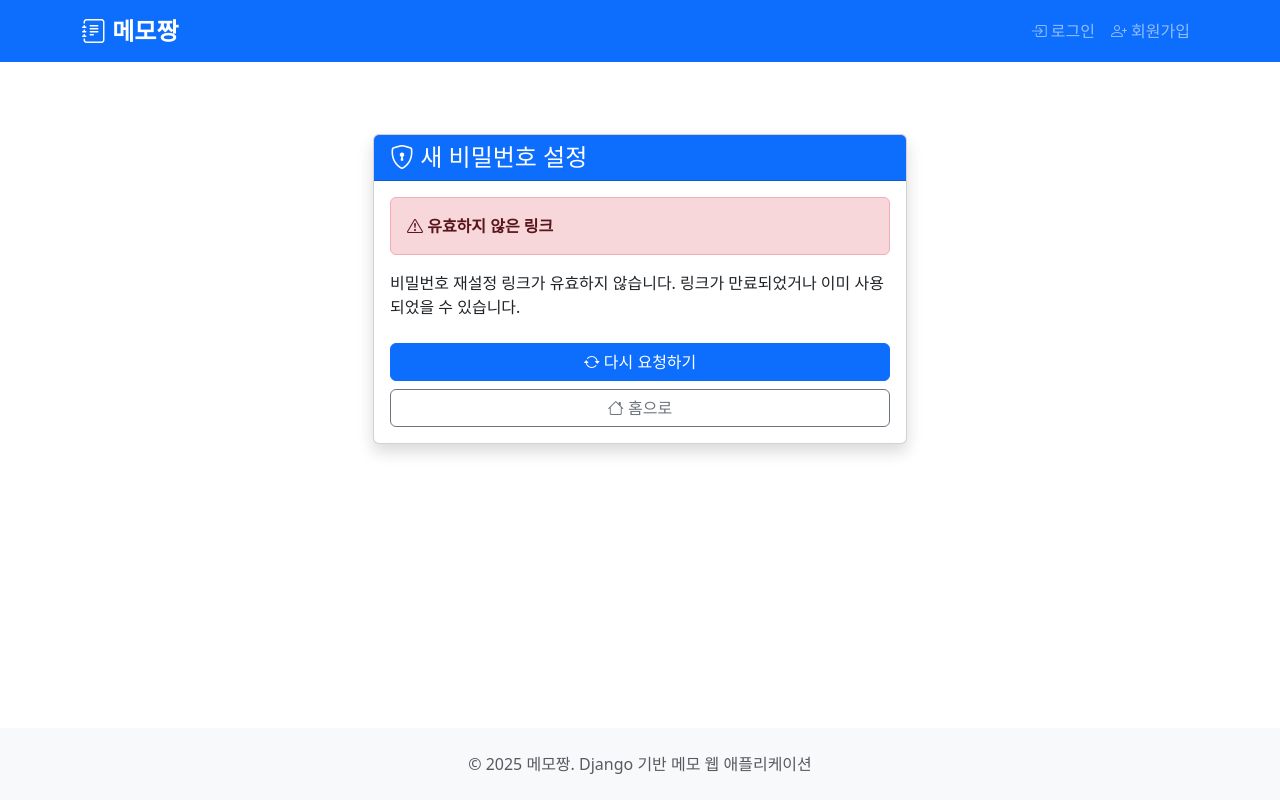
After one commit to Seungchul-Kang/kwinfe-test, a Django app: page /users/password-reset-confirm/1/1/ in a window 1280 px wide. The commit adds this page. Run offline with Django 5.2, Linux system fonts and the light colour scheme; some libraries are stand-ins or nearby versions.

Commit message:
feat: 비밀번호 재설정 기능 추가 - 이메일을 통한 비밀번호 재설정 흐름 구현

```diff
--- a/apps/users/urls.py
+++ b/apps/users/urls.py
@@ -7,4 +7,10 @@ urlpatterns = [
     path('register/', views.UserRegisterView.as_view(), name='register'),
     path('login/', views.UserLoginView.as_view(), name='login'),
     path('logout/', views.UserLogoutView.as_view(), name='logout'),
+
+    # 비밀번호 재설정
+    path('password-reset/', views.UserPasswordResetView.as_view(), name='password_reset'),
+    path('password-reset/done/', views.UserPasswordResetDoneView.as_view(), name='password_reset_done'),
+    path('password-reset-confirm/<uidb64>/<token>/', views.UserPasswordResetConfirmView.as_view(), name='password_reset_confirm'),
+    path('password-reset-complete/', views.UserPasswordResetCompleteView.as_view(), name='password_reset_complete'),
 ]
--- a/apps/users/views.py
+++ b/apps/users/views.py
@@ -1,6 +1,12 @@
 from django.shortcuts import render, redirect
 from django.contrib.auth import login, logout, authenticate
-from django.contrib.auth.views import LoginView
+from django.contrib.auth.views import (
+    LoginView,
+    PasswordResetView,
+    PasswordResetDoneView,
+    PasswordResetConfirmView,
+    PasswordResetCompleteView
+)
 from django.contrib import messages
 from django.urls import reverse_lazy
 from django.views.generic import CreateView
@@ -53,3 +59,35 @@ class UserLogoutView(View):
         else:
             messages.info(request, '이미 로그아웃되어 있습니다.')
         return redirect('home')
+
+
+class UserPasswordResetView(PasswordResetView):
+    """비밀번호 재설정 요청 뷰"""
+    template_name = 'users/password_reset_form.html'
+    email_template_name = 'users/password_reset_email.html'
+    subject_template_name = 'users/password_reset_subject.txt'
+    success_url = reverse_lazy('users:password_reset_done')
+
+    def form_valid(self, form):
+        messages.success(self.request, '비밀번호 재설정 링크가 이메일로 전송되었습니다.')
+        return super().form_valid(form)
+
+
+class UserPasswordResetDoneView(PasswordResetDoneView):
+    """비밀번호 재설정 이메일 전송 완료 뷰"""
+    template_name = 'users/password_reset_done.html'
+
+
+class UserPasswordResetConfirmView(PasswordResetConfirmView):
+    """비밀번호 재설정 확인 뷰"""
+    template_name = 'users/password_reset_confirm.html'
+    success_url = reverse_lazy('users:password_reset_complete')
+
+    def form_valid(self, form):
+        messages.success(self.request, '비밀번호가 성공적으로 변경되었습니다!')
+        return super().form_valid(form)
+
+
+class UserPasswordResetCompleteView(PasswordResetCompleteView):
+    """비밀번호 재설정 완료 뷰"""
+    template_name = 'users/password_reset_complete.html'
--- /dev/null
+++ b/templates/users/password_reset_confirm.html
@@ -0,0 +1,57 @@
+{% extends 'base.html' %}
+{% load crispy_forms_tags %}
+
+{% block title %}새 비밀번호 입력 - 메모짱{% endblock %}
+
+{% block content %}
+<div class="container mt-5">
+    <div class="row justify-content-center">
+        <div class="col-md-6">
+            <div class="card shadow">
+                <div class="card-header bg-primary text-white">
+                    <h4 class="mb-0">
+                        <i class="bi bi-shield-lock"></i> 새 비밀번호 설정
+                    </h4>
+                </div>
+                <div class="card-body">
+                    {% if validlink %}
+                        <p class="text-muted mb-4">
+                            새로운 비밀번호를 입력해주세요.
+                        </p>
+
+                        <form method="post">
+                            {% csrf_token %}
+                            {{ form|crispy }}
+
+                            <div class="d-grid gap-2 mt-3">
+                                <button type="submit" class="btn btn-primary btn-lg">
+                                    <i class="bi bi-check-circle"></i> 비밀번호 변경
+                                </button>
+                            </div>
+                        </form>
+                    {% else %}
+                        <div class="alert alert-danger">
+                            <i class="bi bi-exclamation-triangle"></i>
+                            <strong>유효하지 않은 링크</strong>
+                        </div>
+
+                        <p class="mb-4">
+                            비밀번호 재설정 링크가 유효하지 않습니다.
+                            링크가 만료되었거나 이미 사용되었을 수 있습니다.
+                        </p>
+
+                        <div class="d-grid gap-2">
+                            <a href="{% url 'users:password_reset' %}" class="btn btn-primary">
+                                <i class="bi bi-arrow-repeat"></i> 다시 요청하기
+                            </a>
+                            <a href="{% url 'home' %}" class="btn btn-outline-secondary">
+                                <i class="bi bi-house"></i> 홈으로
+                            </a>
+                        </div>
+                    {% endif %}
+                </div>
+            </div>
+        </div>
+    </div>
+</div>
+{% endblock %}
--- /dev/null
+++ b/templates/users/password_reset_subject.txt
@@ -0,0 +1 @@
+비밀번호 재설정 요청
```
Also changed, not shown: memojjang/settings.py (+11 -0 lines), templates/users/login.html (+7 -0 lines), templates/users/password_reset_complete.html (added, +39 -0 lines), templates/users/password_reset_done.html (added, +48 -0 lines), templates/users/password_reset_email.html (added, +15 -0 lines), templates/users/password_reset_form.html (added, +46 -0 lines), 1 other file.
